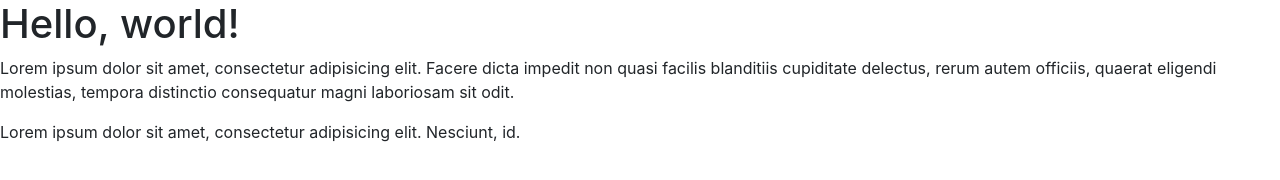
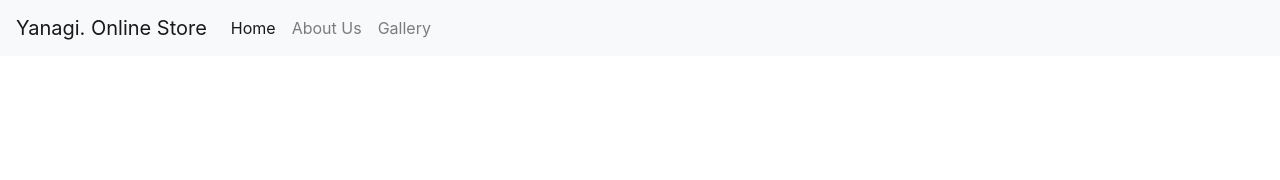
Before and after one commit to semasmurft/my-website, a plain HTML site: page index.html in a window 1280 px wide. Drawn offline with nearby package versions, Linux system fonts and the light colour scheme.

Commit message:
menambahkan navbar

```diff
--- a/index.html
+++ b/index.html
@@ -11,9 +11,30 @@
     <title>Hello, world!</title>
   </head>
   <body>
-    <h1>Hello, world!</h1>
-    <p>Lorem ipsum dolor sit amet, consectetur adipisicing elit. Facere dicta impedit non quasi facilis blanditiis cupiditate delectus, rerum autem officiis, quaerat eligendi molestias, tempora distinctio consequatur magni laboriosam sit odit.</p>
-    <p> Lorem ipsum dolor sit amet, consectetur adipisicing elit. Nesciunt, id.</p>
+
+    <!-- NAVBAR -->
+    <nav class="navbar navbar-expand-lg navbar-light bg-light">
+        <a class="navbar-brand" href="#">Yanagi. Online Store</a>
+        <button class="navbar-toggler" type="button" data-toggle="collapse" data-target="#navbarNav" aria-controls="navbarNav" aria-expanded="false" aria-label="Toggle navigation">
+          <span class="navbar-toggler-icon"></span>
+        </button>
+        <div class="collapse navbar-collapse" id="navbarNav">
+          <ul class="navbar-nav">
+            <li class="nav-item active">
+              <a class="nav-link" href="#">Home <span class="sr-only">(current)</span></a>
+            </li>
+            <li class="nav-item">
+              <a class="nav-link" href="#">About Us </a>
+            </li>
+            <li class="nav-item">
+              <a class="nav-link" href="#">Gallery </a>
+            </li>
+          </ul>
+        </div>
+      </nav>
+
+
+
 
     <!-- Optional JavaScript -->
     <!-- jQuery first, then Popper.js, then Bootstrap JS -->
```
Also changed, not shown: img/profile.jpg (deleted).
